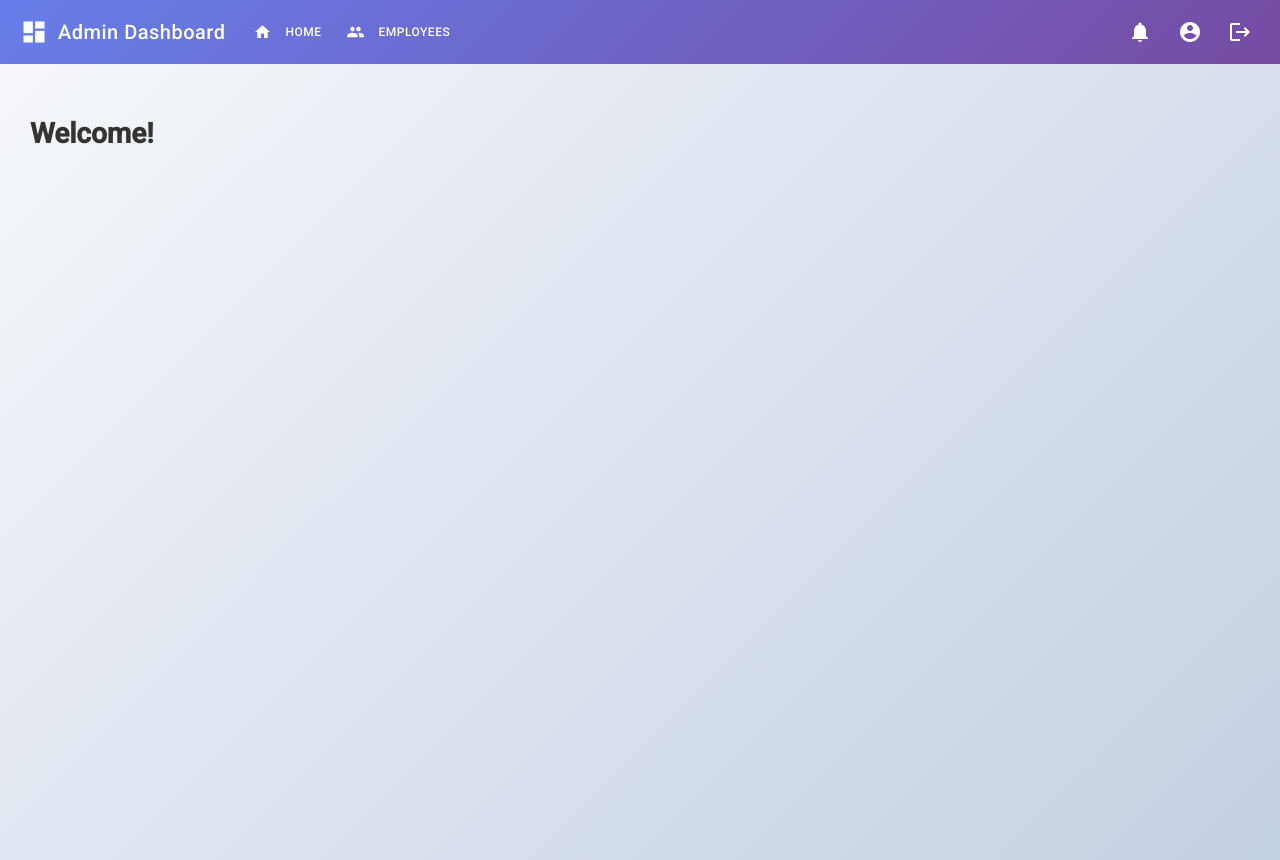
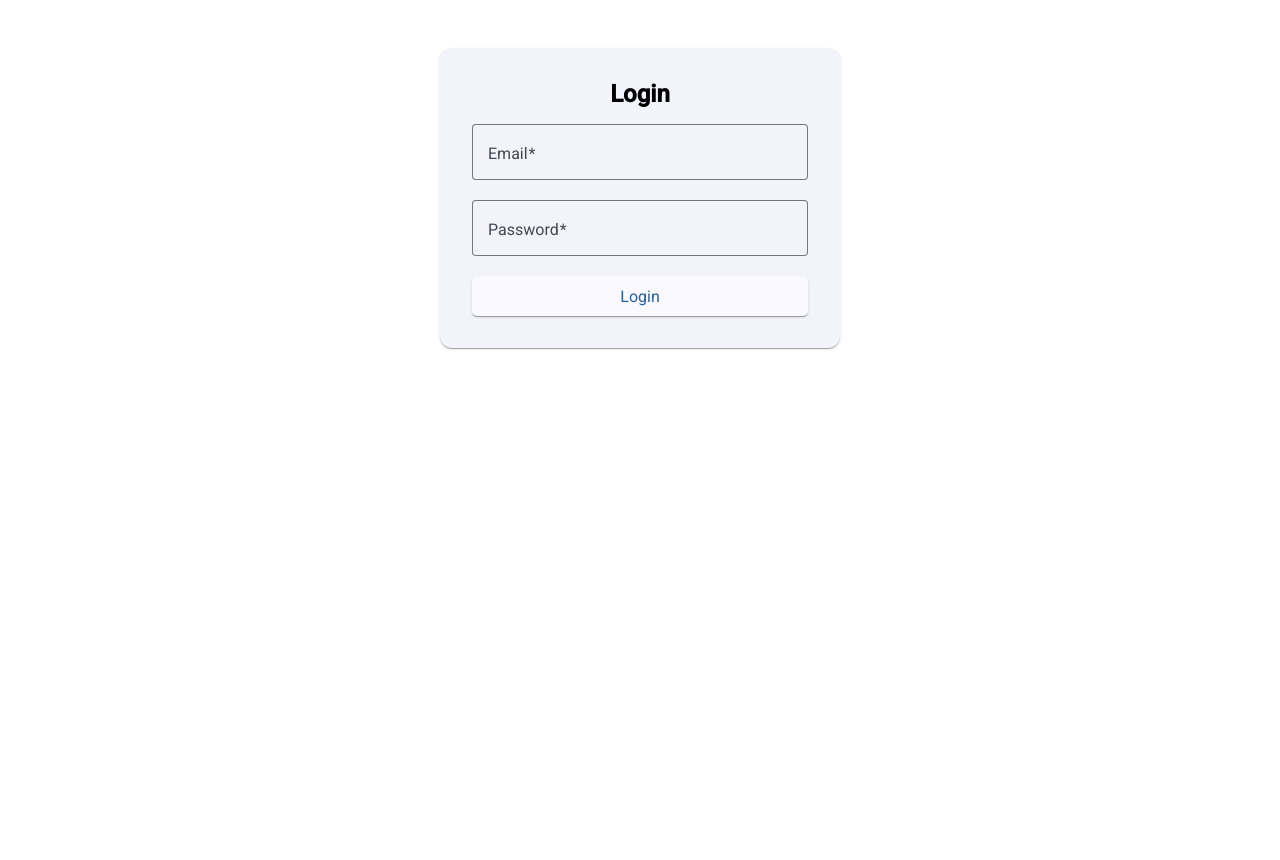
Before and after one commit to amitbhosale1137/Learn_AngularMaterial, an Angular app: page / in a window 1280 px wide. Built offline with nearby package versions, Linux system fonts and the light colour scheme.

Commit message:
login component added

```diff
--- a/src/app/app.html
+++ b/src/app/app.html
@@ -1,3 +1,2 @@
-<!-- Navigation Component -->
-<app-nav></app-nav>
+
 <router-outlet></router-outlet>
--- a/src/app/app.routes.ts
+++ b/src/app/app.routes.ts
@@ -3,10 +3,15 @@ import { Routes } from '@angular/router';
 export const routes: Routes = [
     {
         path:'',
+        loadComponent: () => import('./components/login/login').then(m => m.LoginComponent)
+    },
+    {
+        path:'home',
         loadComponent: () => import('./components/dashboard/dashboard').then(m => m.Dashboard)
     },
     {
         path:'employees',
         loadComponent: () => import('./components/employee/employee').then(m => m.EmployeeComponent)
     },
+
 ];
--- a/src/app/app.ts
+++ b/src/app/app.ts
@@ -1,10 +1,9 @@
 import { Component, signal } from '@angular/core';
 import { RouterOutlet } from '@angular/router';
-import { NavComponent } from "./components/nav/nav";
 
 @Component({
   selector: 'app-root',
-  imports: [RouterOutlet, NavComponent],
+  imports: [RouterOutlet],
   templateUrl: './app.html',
   styleUrl: './app.scss'
 })
--- a/src/app/components/dashboard/dashboard.html
+++ b/src/app/components/dashboard/dashboard.html
@@ -1,3 +1,5 @@
+<!-- Navigation Component -->
+<app-nav></app-nav>
 <!-- Main Content -->
 <div class="dashboard-content">
   <h2 class="text-error">Welcome!</h2>
--- /dev/null
+++ b/src/app/components/login/login.html
@@ -0,0 +1,31 @@
+<mat-card class="login-card">
+  <form [formGroup]="loginForm" (ngSubmit)="submit()" novalidate>
+    <h2 class="login-title">Login</h2>
+
+    <mat-form-field appearance="outline" class="full-width">
+      <mat-label>Email</mat-label>
+      <input matInput formControlName="email" type="email" placeholder="your@email.com" />
+      @if (emailControl?.hasError('required')) {
+        <mat-error>Email is required</mat-error>
+      }
+      @if (emailControl?.hasError('email')) {
+        <mat-error>Enter a valid email</mat-error>
+      }
+    </mat-form-field>
+
+    <mat-form-field appearance="outline" class="full-width">
+      <mat-label>Password</mat-label>
+      <input matInput formControlName="password" type="password" placeholder="••••••" />
+      @if (passwordControl?.hasError('required')) {
+        <mat-error>Password is required</mat-error>
+      }
+      @if (passwordControl?.hasError('minlength')) {
+        <mat-error>Password must be at least 6 characters.</mat-error>
+      }
+    </mat-form-field>
+
+    <button mat-raised-button color="primary" class="full-width" type="submit" [disabled]="isSubmitting()">
+      {{ isSubmitting() ? 'Logging in...' : 'Login' }}
+    </button>
+  </form>
+</mat-card>
--- /dev/null
+++ b/src/app/components/login/login.scss
@@ -0,0 +1,17 @@
+.login-card {
+  width: min(400px, 100%);
+  margin: 3rem auto;
+  padding: 2rem;
+  display: flex;
+  flex-direction: column;
+  gap: 1.5rem;
+}
+
+.login-title {
+  margin: 0 0 1rem;
+  text-align: center;
+}
+
+.full-width {
+  width: 100%;
+}
--- /dev/null
+++ b/src/app/components/login/login.ts
@@ -0,0 +1,68 @@
+import { Component, inject, signal } from '@angular/core';
+import { CommonModule } from '@angular/common';
+import { FormBuilder, FormGroup, ReactiveFormsModule, Validators } from '@angular/forms';
+import { MatCardModule } from '@angular/material/card';
+import { MatButtonModule } from '@angular/material/button';
+import { MatInputModule } from '@angular/material/input';
+import { MatIconModule } from '@angular/material/icon';
+import { AuthService, LoginRequest } from '../../services/auth.service';
+import { NotificationService } from '../../services/notification.service';
+
+@Component({
+  selector: 'app-login',
+  standalone: true,
+  imports: [
+    CommonModule,
+    ReactiveFormsModule,
+    MatCardModule,
+    MatButtonModule,
+    MatInputModule,
+    MatIconModule,
+  ],
+  templateUrl: './login.html',
+  styleUrl: './login.scss',
+})
+export class LoginComponent {
+  private readonly authService = inject(AuthService);
+  private readonly notificationService = inject(NotificationService);
+  private readonly formBuilder = inject(FormBuilder);
+
+  readonly isSubmitting = signal(false);
+
+  readonly loginForm: FormGroup = this.formBuilder.group({
+    email: ['', [Validators.required, Validators.email]],
+    password: ['', [Validators.required, Validators.minLength(6)]],
+  });
+
+  get emailControl() {
+    return this.loginForm.get('email');
+  }
+
+  get passwordControl() {
+    return this.loginForm.get('password');
+  }
+
+  submit(): void {
+    debugger;
+    if (this.loginForm.invalid || this.isSubmitting()) {
+      this.loginForm.markAllAsTouched();
+      return;
+    }
+
+    this.isSubmitting.set(true);
+
+    const payload: LoginRequest = this.loginForm.getRawValue();
+
+    this.authService.login(payload).subscribe({
+      next: () => {
+        this.isSubmitting.set(false);
+        this.notificationService.showSuccess('Logged in successfully');
+      },
+      error: (error) => {
+        this.isSubmitting.set(false);
+        const message = error?.error?.message ?? 'Login failed. Please try again.';
+        this.notificationService.showError(message);
+      },
+    });
+  }
+}
--- a/src/app/components/nav/nav.ts
+++ b/src/app/components/nav/nav.ts
@@ -32,8 +32,10 @@ export class NavComponent {
   currentSubmenu: MenuItem[] | undefined;
 
   menuItems: MenuItem[] = [
-    { label: 'Home', icon: 'home', route: '/' },
+    { label: 'Login', icon: 'login', route: '/' },
+    { label: 'Home', icon: 'home', route: '/home' },
     { label: 'Employees', icon: 'people', route: '/employees' },
+
     // { label: 'Components', icon: 'widgets', submenu: [
     //   { label: 'Buttons', icon: 'smart_button' },
     //   { label: 'Forms', icon: 'description' },
--- /dev/null
+++ b/src/app/services/auth.service.ts
@@ -0,0 +1,67 @@
+import { Injectable, inject, signal } from '@angular/core';
+import { HttpClient } from '@angular/common/http';
+import { Observable, tap } from 'rxjs';
+import { environment } from '../environment/environment';
+
+export interface LoginRequest {
+  email: string;
+  password: string;
+}
+
+export interface LoginResponse {
+  token: string;
+  [key: string]: unknown;
+}
+
+@Injectable({ providedIn: 'root' })
+export class AuthService {
+  private http = inject(HttpClient);
+  private readonly apiUrl = environment.apiBaseUrl;
+  private readonly tokenStorageKey = 'auth_token';
+  private readonly storedToken = signal<string | null>(this.loadTokenFromStorage());
+
+  login(credentials: LoginRequest): Observable<LoginResponse> {
+    return this.http.post<LoginResponse>(`${this.apiUrl}/auth/login`, credentials).pipe(
+      tap((response) => {
+        if (response?.token) {
+          this.persistToken(response.token);
+        }
+      })
+    );
+  }
+
+  logout(): void {
+    if (typeof window === 'undefined') {
+      return;
+    }
+
+    localStorage.removeItem(this.tokenStorageKey);
+    this.storedToken.set(null);
+  }
+
+  getToken(): string | null {
+    return this.storedToken();
+  }
+
+  isAuthenticated(): boolean {
+    return Boolean(this.storedToken());
+  }
+
+  private persistToken(token: string): void {
+    if (typeof window === 'undefined') {
+      return;
+    }
+
+    localStorage.setItem(this.tokenStorageKey, token);
+    this.storedToken.set(token);
+  }
+
+  private loadTokenFromStorage(): string | null {
+    if (typeof window === 'undefined') {
+      return null;
+    }
+
+    const token = localStorage.getItem(this.tokenStorageKey);
+    return token ? token : null;
+  }
+}
```
Also changed, not shown: src/app/components/dashboard/dashboard.ts (+4 -9 lines).
